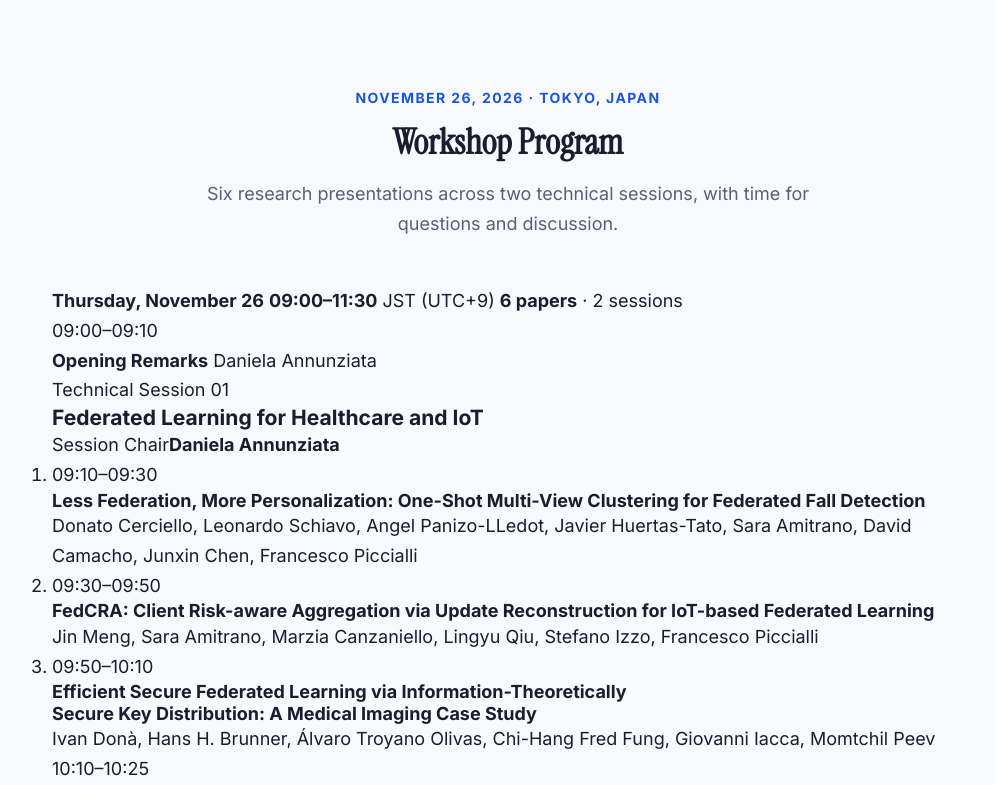
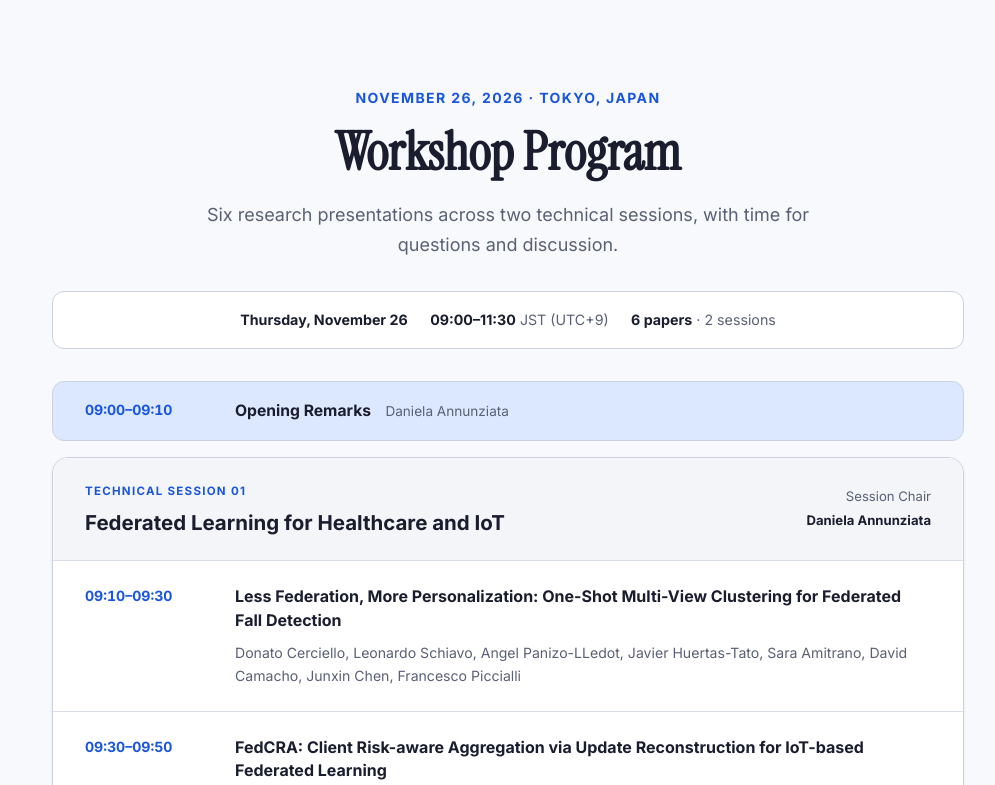
Before and after one commit to MODAL-UNINA/FIDTA2026, a plain HTML site: page index.html in a window 1280 px wide. Shown: the part 3320-4105 px from the top of the page, without its empty margins (132-1127 px from the left). Drawn offline with Linux system fonts and the light colour scheme.

Commit message:
Add styles for FIDTA 2026 workshop program

```diff
--- a/styles.css
+++ b/styles.css
@@ -1206,3 +1206,137 @@ a:hover { color: var(--color-primary-hover); }
     grid-template-columns: 1fr;
   }
 }
+
+
+/* ===== FIDTA 2026 WORKSHOP PROGRAM ===== */
+.program-section {
+  background: var(--color-bg);
+}
+.program-section .section-header { margin-bottom: var(--space-8); }
+.program-section .section-title { font-size: clamp(2.25rem, 4.5vw, 3.3rem); }
+.program-summary {
+  display: flex;
+  align-items: center;
+  justify-content: center;
+  flex-wrap: wrap;
+  gap: 0.6rem 1.4rem;
+  margin-bottom: var(--space-8);
+  padding: 1rem 1.3rem;
+  border: 1px solid var(--color-border);
+  border-radius: var(--radius-lg);
+  background: var(--color-surface);
+  font-size: 0.89rem;
+  color: var(--color-text-muted);
+}
+.program-summary strong { color: var(--color-text); font-weight: 700; }
+.program-agenda { display: grid; gap: var(--space-4); }
+.program-session {
+  overflow: hidden;
+  background: var(--color-surface);
+  border: 1px solid var(--color-border);
+  border-radius: var(--radius-xl);
+  box-shadow: var(--shadow-sm);
+}
+.program-session-header {
+  display: flex;
+  justify-content: space-between;
+  align-items: center;
+  gap: var(--space-5);
+  padding: var(--space-6) var(--space-8);
+  background: var(--color-surface-2);
+  border-bottom: 1px solid var(--color-divider);
+}
+.program-session-index {
+  display: block;
+  margin-bottom: 0.5rem;
+  font-size: 0.72rem;
+  font-weight: 800;
+  text-transform: uppercase;
+  letter-spacing: 0.11em;
+  color: var(--color-primary);
+}
+.program-session-header h3 {
+  font-family: var(--font-body);
+  font-size: clamp(1.05rem, 1.6vw, 1.3rem);
+  font-weight: 800;
+  line-height: 1.35;
+  color: var(--color-text);
+}
+.program-chair {
+  display: grid;
+  gap: 0.18rem;
+  flex: 0 0 auto;
+  min-width: 145px;
+  font-size: 0.82rem;
+  text-align: right;
+  color: var(--color-text-muted);
+}
+.program-chair strong { color: var(--color-text); font-weight: 750; }
+.program-papers { margin: 0; padding: 0; list-style: none; }
+.program-paper {
+  display: grid;
+  grid-template-columns: 130px minmax(0, 1fr);
+  align-items: start;
+  gap: var(--space-5);
+  padding: var(--space-6) var(--space-8);
+}
+.program-paper + .program-paper { border-top: 1px solid var(--color-divider); }
+.program-time {
+  display: block;
+  color: var(--color-primary);
+  font-size: 0.88rem;
+  font-weight: 800;
+  font-variant-numeric: tabular-nums;
+  white-space: nowrap;
+  line-height: 1.6;
+}
+.program-paper-details { min-width: 0; }
+.program-paper-details h4 {
+  margin-bottom: 0.55rem;
+  font-family: var(--font-body);
+  color: var(--color-text);
+  font-size: clamp(0.97rem, 1.25vw, 1.08rem);
+  font-weight: 750;
+  line-height: 1.45;
+  text-wrap: pretty;
+}
+.program-authors {
+  font-size: 0.88rem;
+  color: var(--color-text-muted);
+  line-height: 1.65;
+}
+.program-milestone {
+  display: grid;
+  grid-template-columns: 130px minmax(0, 1fr);
+  gap: var(--space-5);
+  align-items: center;
+  padding: var(--space-4) var(--space-8);
+  background: var(--color-primary-highlight);
+  border-radius: var(--radius-lg);
+  border: 1px solid var(--color-border);
+}
+.program-milestone-details { display: flex; align-items: baseline; flex-wrap: wrap; gap: 0.25rem 0.9rem; }
+.program-milestone-details strong { font-weight: 800; font-size: 0.98rem; color: var(--color-text); }
+.program-milestone-details span { font-size: 0.85rem; color: var(--color-text-muted); }
+.program-milestone--break {
+  background: var(--color-surface-2);
+  border-style: dashed;
+}
+.program-milestone--break .program-time { color: var(--color-text-muted); }
+.program-note {
+  margin-top: var(--space-6);
+  padding-left: 1rem;
+  border-left: 3px solid var(--color-accent);
+  color: var(--color-text-muted);
+  font-size: 0.9rem;
+  line-height: 1.7;
+}
+.program-note strong { color: var(--color-text); }
+
+@media (max-width: 700px) {
+  .program-session-header { align-items: flex-start; flex-direction: column; padding: 1.25rem; gap: 0.8rem; }
+  .program-chair { display: flex; gap: 0.5rem; min-width: 0; text-align: left; }
+  .program-paper { grid-template-columns: minmax(0, 1fr); gap: 0.55rem; padding: 1.2rem 1.25rem; }
+  .program-milestone { grid-template-columns: minmax(0, 1fr); gap: 0.2rem; padding: 1rem 1.25rem; }
+  .program-summary { justify-content: flex-start; }
+}
```
